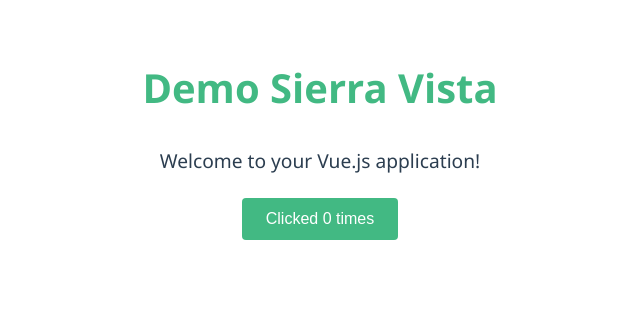
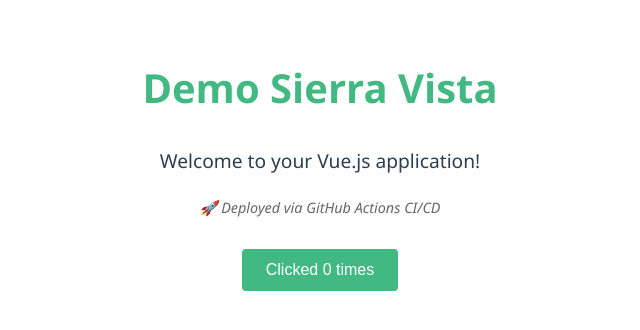
Before and after one commit to jerimiahbaldwin/demo-sierra-vista, a Vue app: page / in a window 1280 px wide. Shown: the top 330 px of the page, without its empty margins (320-960 px from the left). Built offline with nearby package versions, Linux system fonts and the light colour scheme.

Commit message:
ci: add GitHub Actions deployment pipeline and test deployment indicator

```diff
--- a/src/App.vue
+++ b/src/App.vue
@@ -5,6 +5,7 @@
     </header>
     <main>
       <p>{{ message }}</p>
+      <p class="deployment-info">🚀 Deployed via GitHub Actions CI/CD</p>
       <button @click="incrementCounter">Clicked {{ counter }} times</button>
     </main>
   </div>
@@ -55,6 +56,13 @@
   margin-bottom: 1.5rem;
 }
 
+.deployment-info {
+  font-size: 0.9rem;
+  color: #666;
+  font-style: italic;
+  margin-bottom: 2rem;
+}
+
 button {
   background-color: #42b983;
   color: white;
```
